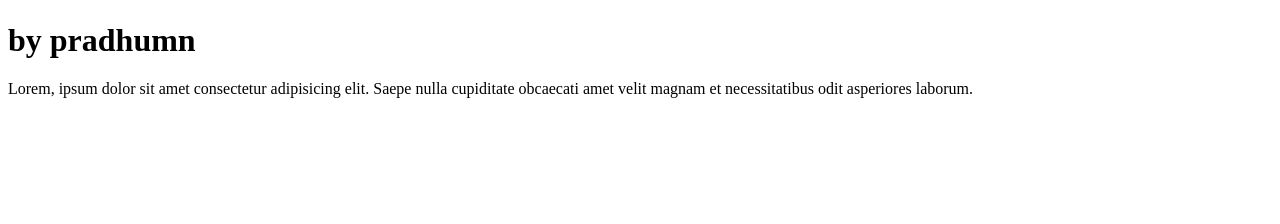
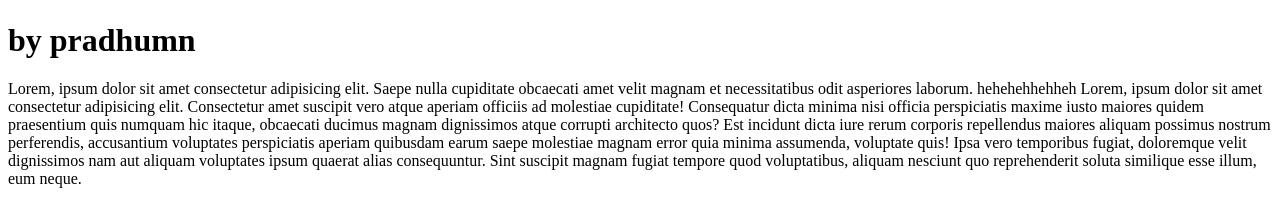
Before and after one commit to pradhuman-agrawal/ui-ux, a plain HTML site: page index.html in a window 1280 px wide. Shown: the part 576-800 px from the top of the page. Drawn offline with Linux system fonts and the light colour scheme.

Commit message:
first commit

```diff
--- a/index.html
+++ b/index.html
@@ -60,7 +60,7 @@
 <h1>by pradhumn</h1>
 Lorem, ipsum dolor sit amet consectetur adipisicing elit. Saepe nulla cupiditate obcaecati amet velit magnam et necessitatibus odit asperiores laborum.
 
-
+hehehehhehheh Lorem, ipsum dolor sit amet consectetur adipisicing elit. Consectetur amet suscipit vero atque aperiam officiis ad molestiae cupiditate! Consequatur dicta minima nisi officia perspiciatis maxime iusto maiores quidem praesentium quis numquam hic itaque, obcaecati ducimus magnam dignissimos atque corrupti architecto quos? Est incidunt dicta iure rerum corporis repellendus maiores aliquam possimus nostrum perferendis, accusantium voluptates perspiciatis aperiam quibusdam earum saepe molestiae magnam error quia minima assumenda, voluptate quis! Ipsa vero temporibus fugiat, doloremque velit dignissimos nam aut aliquam voluptates ipsum quaerat alias consequuntur. Sint suscipit magnam fugiat tempore quod voluptatibus, aliquam nesciunt quo reprehenderit soluta similique esse illum, eum neque.
 
 </body>
 </html>
```
